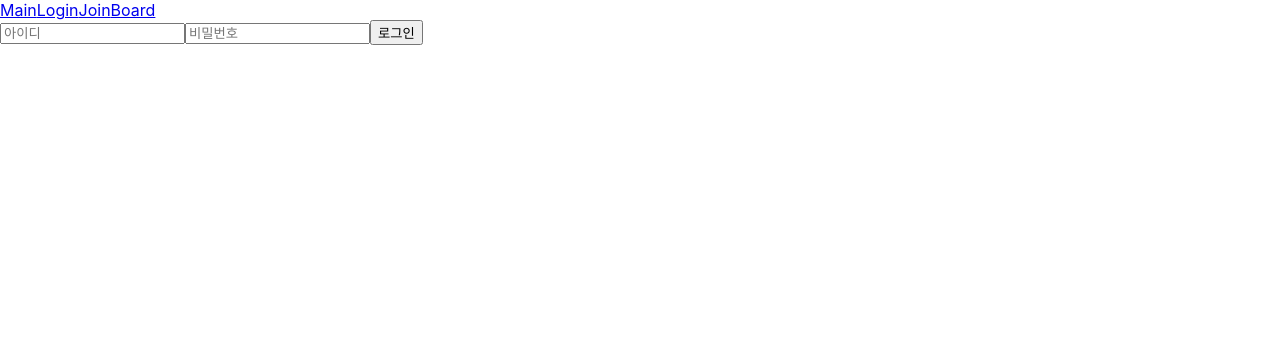
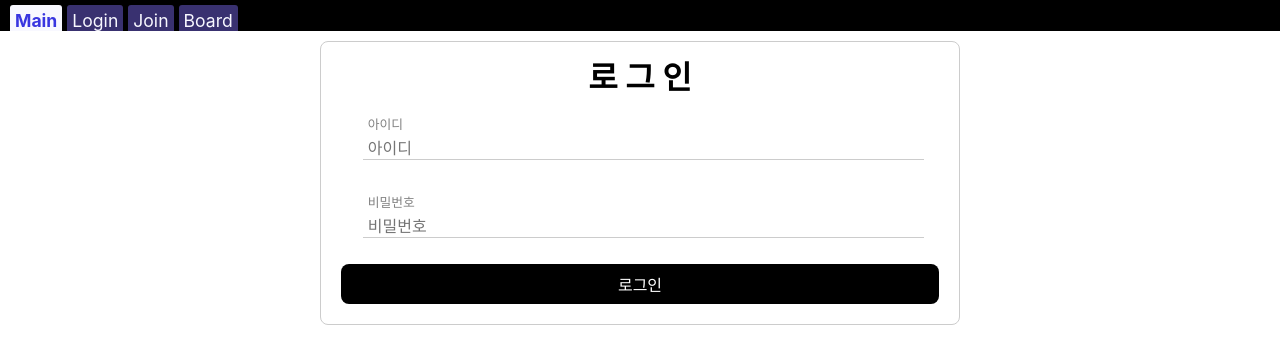
Before and after one commit to daewonLims/siyoung-demo, a React (Create React App) app: page /Login in a window 1280 px wide. Shown: the top 364 px of the page. Built offline with nearby package versions, Linux system fonts and the light colour scheme.

Commit message:
update design ui scss

```diff
--- a/src/component/Nav/Nav.module.scss
+++ b/src/component/Nav/Nav.module.scss
@@ -17,3 +17,53 @@ h1, p {
 .menu__list {
   background: #000;
 }
+
+.nav {
+  background-color: black;
+  padding: 10px 0px 0px 5px;
+  display: flex;
+  justify-content: space-between;
+  height: fit-content;
+}
+.nav_login {
+  display: inline-block;
+  color: ghostwhite;
+  height: fit-content;
+}
+.nav_links {
+  display: inline-block;
+  height: fit-content;
+}
+.navLink {
+  padding: 5px 5px 0 5px;
+  height: fit-content;
+  text-decoration: none;
+  align-items: center;
+  justify-content: center;
+  border-radius: 3px 3px 0px 0px;
+  margin:0;
+  margin-left: 5px;
+  background: rgba(105, 90, 205, 0.548);
+  color: ghostwhite;
+  font-size: 1.1rem;
+  &:hover {
+      background: skyblue;
+      cursor: pointer;
+      transform: translate(-2px);
+  }
+  &[disabled] {
+      background: grey;
+      cursor: revert;
+      transform: revert;
+  }
+
+  &[aria-current] {
+      color: rgb(57, 54, 224);
+      background: ghostwhite;
+      font-weight: bold;
+      cursor: revert;
+      transform: revert;
+
+  }
+
+}
--- a/src/component/Nav/Nav.tsx
+++ b/src/component/Nav/Nav.tsx
@@ -2,6 +2,7 @@
 import { Component } from "react";
 import { State,Props } from ".";
 import {Link} from "react-router-dom";
+import style from './Nav.module.scss';
 
 class Nav extends Component<Props, State> {
   constructor(props: Props){
@@ -9,6 +10,7 @@ class Nav extends Component<Props, State> {
 
     this.state = {
       menuToggle:false,
+      currentPageIndex:0,
       menus:[
         { name: "Main", address: "/"},
         { name: "Login", address: "/Login"},
@@ -23,17 +25,16 @@ class Nav extends Component<Props, State> {
     };
 
   }
-  useStateMenuToggle = (flag:boolean) => {
-    this.setState({menuToggle:flag})
+  useStateMenuToggle = (flag:boolean, idx) => {
+    this.setState({menuToggle:flag, currentPageIndex:idx})
   }
-
-
 
   navItem = ( data, index ) => {
     const {name, address} = data;
     return (
-      <Link id={index+'nav_items_id'} key={index} to={`${address}`} className="menu__item"
-        onClick={() => this.useStateMenuToggle(false)}>
+      <Link id={index+'nav_items_id'} key={index} to={`${address}`} className={style.navLink}
+        aria-current={this.state.currentPageIndex===index?"page":undefined}
+        onClick={() => this.useStateMenuToggle(false, index)}>
         {name}
       </Link>
     )
@@ -42,14 +43,17 @@ class Nav extends Component<Props, State> {
   render () {
     const {menus} = this.state;
     const {userInfo } = this.props;
+
     return(
-      <div className="menu__list">
-        { menus?.map((data, index) => this.navItem(data, index))
-        }
-        {userInfo.id.trim() !=='' && (
-          <div>{userInfo.id + '님이 로그인중입니다.'}</div>
-        )}
-        <div></div>
+      <div className={style.nav}>
+        <div className={style.nav_Links}>
+          { menus?.map((data, index) => this.navItem(data, index))}
+        </div>
+        <div className={style.nav_login}>
+          {userInfo.id.trim() !=='' && (
+            <div>{userInfo.id + '님이 로그인중입니다.'}</div>
+          )}
+        </div>
       </div>
     )
   }
--- a/src/component/Skills/Board/Board.tsx
+++ b/src/component/Skills/Board/Board.tsx
@@ -352,10 +352,29 @@ class Board extends Component<Props, State>{
   }
 
   onClick_Control = (flag:0|1|2) => {
+    const {userInfo} = this.props;
+    console.log("프롭스 유저네임 ::: "+ this.props.userInfo.user_name);
+
+    if (userInfo.id !== '') {
+      if (flag===1) {
+        this.setState({
+          boardWrite: {
+            board_write_title:'',
+            board_write_content:''
+          }
+        })
+      }
       this.setState({
-          div_control:flag
+        div_control:flag
+      }, () => {
+        if (flag===1) {
+          document.getElementById('boardWriteTitle')?.focus();
+        }
       })
-      console.log("프롭스 유저네임 ::: "+ this.props.userInfo.user_name);
+    } else {
+      alert('먼저 로그인을 해주세요.')
+      document.getElementById('1nav_items_id')?.click();
+    }
   }
 
   //인풋 벨류값 온체인지 함수
@@ -415,12 +434,12 @@ class Board extends Component<Props, State>{
     const WEEKDAY = ['Sun','Mon','Tue','Wed','Thu','Fri','Sat'];
     let day = WEEKDAY[newDate.getDay()];
     let month = newDate.getMonth()<10? `0${newDate.getMonth()+1}`:`${newDate.getMonth()+1}`
-    let date = newDate.getDate();
+    let date = newDate.getDate()<10? `0${newDate.getDate()}`:`${newDate.getDate()}`;
     let hour = String(newDate.getHours()).padStart(2,"0");
     let min = String(newDate.getMinutes()).padStart(2,"0");
     let sec = String(newDate.getSeconds()).padStart(2,"0");
     let hms = `${hour}:${min}:${sec}`
-    let currentDay = year.toString()+month+date.toString()+day+'_';
+    let currentDay = year.toString()+month+date.toString()+'_'+day+'_';
     let currentTime = currentDay + hms
     return currentTime
   }
--- a/src/component/Skills/Board/components/BoardWrite.tsx
+++ b/src/component/Skills/Board/components/BoardWrite.tsx
@@ -1,4 +1,5 @@
 import React from "react"
+import style from '../Board.module.scss'
 
 type BoardProps = {
     userInfo:{
@@ -16,31 +17,51 @@ interface BoardWriteState {
     board_write_content:string;
 }
 
-export const BoardWrite: React.FC<BoardProps> = ({userInfo, boardWrite,onChangeBoardWrite,onClickBoardWriteButton}) => (
+export const BoardWrite: React.FC<BoardProps> = ({userInfo, boardWrite,onChangeBoardWrite,onClickBoardWriteButton}) => {
 
-<div>
+  return(
+
+  <div className={style.boardWrite}>
       {/* 글쓰기 구현 */}
-    {/* <form action="" > */}
-      <div><input id="boardWriteTitle" type="text" placeholder="제목을 입력해주세요"
+        <div className={style.titleBox}>
+          <label htmlFor="boardWriteTitle">{`Title`}</label>
+          <input id="boardWriteTitle" type="text"
+            placeholder="제목을 입력해주세요"
             value={boardWrite.board_write_title}
             onChange={(e)=>{
               let value = e.target.value;
               onChangeBoardWrite(value, true)
             }} /></div>
-      <div><input id="boardWriteContent" type="text" placeholder="내용을 입력하세요."
+        <div className={style.contentBox}>
+          <label htmlFor="boardWriteContent">{`Content`}</label>
+          <input id="boardWriteContent" type="text" placeholder="내용을 입력하세요."
             value={boardWrite.board_write_content}
             onChange={(e)=>{
               let value = e.target.value;
               onChangeBoardWrite(value, false)
             }}/></div>
-      <div> <span>Id :</span> <span>{userInfo.id}</span> </div>
-      <div><span>이름 :</span> <span>{userInfo.user_name} </span></div>
-      <button type="button" onClick={(e)=>onClickBoardWriteButton(e)}> 올 리 기</button>
-    {/* </form> */}
+        <div className={style.infoBox}>
+          <label>{`Writer ID`}</label>
+          <input id="boardWriterID" type="text" readOnly
+          value={userInfo.id}></input>
+        </div>
+        <div className={style.infoBox}>
+          <label>{`Writer Name`}</label>
+          <input id="boardWriterName" type="text" readOnly
+          value={userInfo.user_name}></input>
+        </div>
+        <div className={style.boardWriteButtonWrap}>
+          <button className={style.boardWriteButton}
+            type="button"
+            onClick={(e)=>onClickBoardWriteButton(e)}
+            > 올 리 기</button>
+        </div>
   </div>
   );
+}
 
 BoardWrite.defaultProps = {
+
 
 };
 
--- a/src/component/Skills/Join/Join.module.scss
+++ b/src/component/Skills/Join/Join.module.scss
@@ -4,7 +4,7 @@
   margin: 0 auto;
   border: 1px solid #ccc;
   border-radius: 8px;
-
+  margin-top: 10px;
   padding: 20px;
   box-sizing: border-box;
 }
--- /dev/null
+++ b/src/component/Skills/Login/Login.module.scss
@@ -0,0 +1,79 @@
+.login_container {
+    width: 50vw;
+    margin: 0 auto;
+    margin-top: 10px;
+    border: 1px solid #ccc;
+    border-radius: 8px;
+    padding: 10px;
+    box-sizing: border-box;
+    justify-content: center;
+    align-items: center;
+}
+
+.login_title {
+    text-align: center;
+}
+
+
+.login_inputID {
+    padding: 1rem 2rem 1rem 2rem;
+    > label {
+        padding: 0rem 1rem 0.3rem 0.3rem;
+        display: block;
+        font-size: 0.8rem;
+        color:rgb(130, 130, 130);
+    }
+    > input {
+        width: 100%;
+        outline: none;
+        border: 0;
+        border-bottom: 1px solid #ccc;
+        color: #333;
+        font-size: 1rem;
+        padding-left: 0.3rem;
+    }
+}
+
+.login_inputPW {
+    padding: 1rem 2rem 1rem 2rem;
+    > label {
+        padding: 0rem 1rem 0.3rem 0.3rem;
+        display: block;
+        font-size: 0.8rem;
+        color:rgb(130, 130, 130);
+    }
+    > input {
+        width: 100%;
+        outline: none;
+        border: 0;
+        border-bottom: 1px solid #ccc;
+        color: #333;
+        font-size: 1rem;
+        padding-left: 0.3rem;
+    }
+}
+.login_buttonWrap {
+    justify-content: center;
+    align-items: center;
+    padding: 10px;
+}
+.login_button {
+    border: none;
+    border-radius: 8px;
+    padding: 8px;
+    margin:0;
+    background: black;
+    color: white;
+    font-size: 1rem;
+    width: 100%;
+    &:hover {
+        background: skyblue;
+        cursor: pointer;
+        transform: translate(-2px);
+    }
+    &[disabled] {
+        background: grey;
+        cursor: revert;
+        transform: revert;
+    }
+}
--- a/src/component/Skills/Login/Login.tsx
+++ b/src/component/Skills/Login/Login.tsx
@@ -1,5 +1,6 @@
 import React, { Component } from 'react';
 import {Props} from '../../Nav/index';
+import style from './Login.module.scss';
 // import './App.css';
 interface State {
   input:{
@@ -78,25 +79,35 @@ class Login extends Component<Props, State> {
       this.appClick();
     }
   }
+
+  componentDidMount = () => {
+    document.getElementById('id')?.focus();
+  }
   render() {
     const { input } = this.state;
     const { appClick, appKeyPress, inputIDChange, inputPWChange } = this;
     return (
-      <div className="App">
-        <header className="App-header" id="loginForm">
-          <input type="text" name="id" placeholder="아이디" defaultValue={input.id} onChange={inputIDChange} />
-          <input type="password"
+      <div className={style.login_container}>
+          <div className={style.login_title}>
+            <h1>로 그 인</h1>
+          </div>
+          <div className={style.login_inputID}>
+            <label htmlFor='id'>{'아이디'}</label>
+            <input type="text" id='id' name="id" placeholder="아이디" defaultValue={input.id} onChange={inputIDChange} />
+          </div>
+          <div className={style.login_inputPW}>
+            <label htmlFor='password'>{'비밀번호'}</label>
+            <input type="password" id='password'
               name="password"
               placeholder="비밀번호"
               defaultValue={input.password}
               onChange={inputPWChange}
               onKeyPress={appKeyPress}
             />
-          <button onClick={appClick}>로그인</button>
-        </header>
-        { this.props.userInfo.id &&
-         <h2>{this.props.userInfo.id}님 환영합니다.</h2> }
-
+          </div>
+          <div className={style.login_buttonWrap}>
+            <button className={style.login_button} onClick={appClick}>로그인</button>
+          </div>
       </div>
     );
   }
```
Also changed, not shown: src/component/Skills/Board/Board.module.scss (+155 -42 lines), src/component/Skills/Board/components/BoardForm.tsx (+8 -4 lines). Lines whose indentation alone changed are shown as unchanged.
